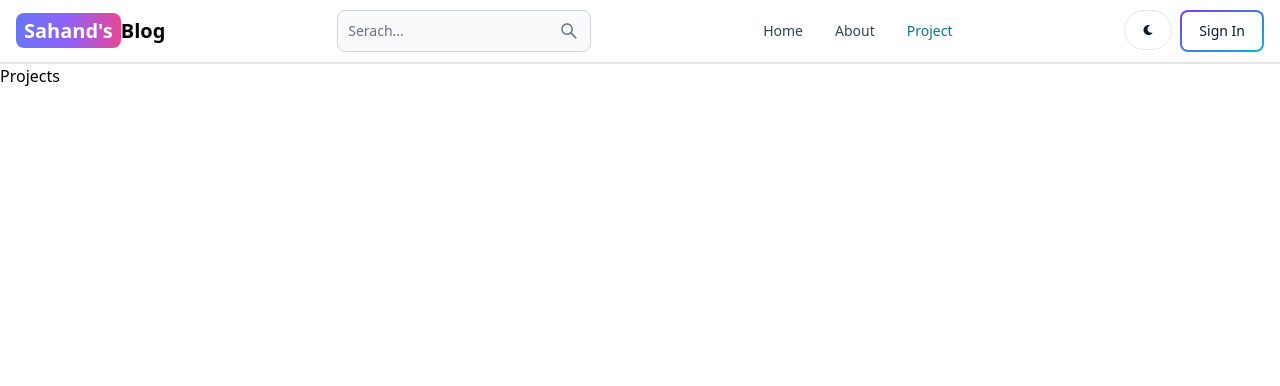
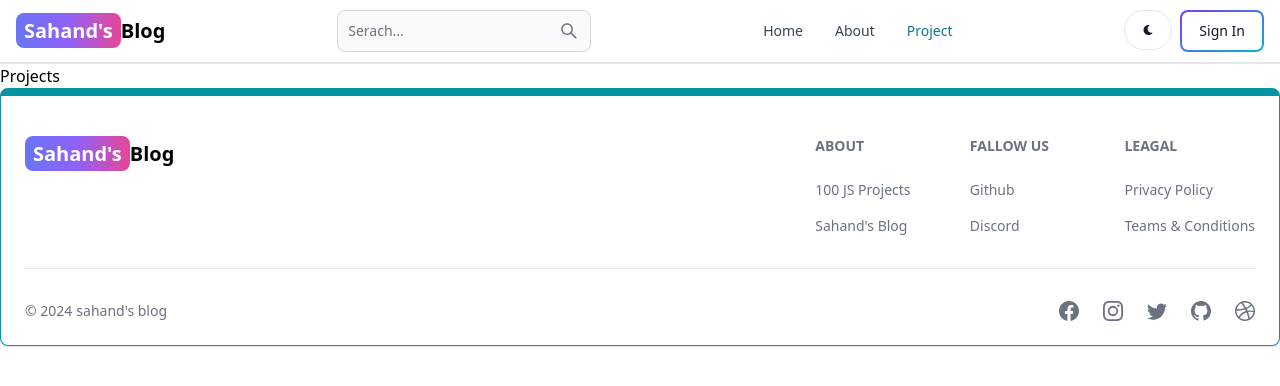
Before and after one commit to Yasindu07/mern-blog, a React (Vite) app in the folder client/: page /projects in a window 1280 px wide. Shown: the top 386 px of the page. Built offline with nearby package versions, Linux system fonts and the light colour scheme.

Commit message:
Create footer

```diff
--- a/client/src/App.jsx
+++ b/client/src/App.jsx
@@ -6,6 +6,7 @@
 import Dashboard from "./pages/Dashboard"
 import Projects from "./pages/Projects"
 import Header from "./Components/Header"
+import Footer from "./Components/Footer"
 
 export default function App() {
   return (
@@ -19,8 +20,8 @@
           <Route path="/sign-up" element={<SignUp />} />
           <Route path="/dashboard" element={<Dashboard />} />
           <Route path="/projects" element={<Projects />} />
-
         </Routes>
+        <Footer />
         </BrowserRouter>
     </div>
   )
--- /dev/null
+++ b/client/src/Components/Footer.jsx
@@ -0,0 +1,93 @@
+import { Footer } from "flowbite-react";
+import { Link } from "react-router-dom";
+import { BsFacebook, BsInstagram, BsTwitter, BsGithub, BsDribbble } from "react-icons/bs";
+
+export default function FooterCom() {
+  return (
+    <Footer container className="border border-t-8 border-teal-500">
+      <div className="w-full max-w-7xl mx-auto">
+        <div className="grid w-full justify-between sm:flex md:grid-cols-1">
+          <div className="mt-5 ">
+            <Link
+              to="/"
+              className="self-center whitespace-nowrap text-lg
+                sm:text-xl font-semibold dark:text-white"
+            >
+              <span
+                className="px-2 py-1 bg-gradient-to-r from-indigo-500
+                via-purple-500 to-pink-500 rounded-lg text-white"
+              >
+                Sahand's
+              </span>
+              Blog
+            </Link>
+          </div>
+          <div
+            className="grid grid-cols-2 gap-8 mt-4 sm:grid-cols-3
+                sm:gap-6"
+          >
+            <div>
+              <Footer.Title title="About" />
+              <Footer.LinkGroup col>
+                <Footer.Link
+                  href="https://www.100jsprojects.com"
+                  target="_blank"
+                  rel="noopener noreferrer"
+                >
+                  100 JS Projects
+                </Footer.Link>
+                <Footer.Link
+                  href="/about"
+                  target="_blank"
+                  rel="noopener noreferrer"
+                >
+                  Sahand's Blog
+                </Footer.Link>
+              </Footer.LinkGroup>
+            </div>
+            <div>
+              <Footer.Title title="Fallow us" />
+              <Footer.LinkGroup col>
+                <Footer.Link
+                  href="https://www.github.com/yasindu07"
+                  target="_blank"
+                  rel="noopener noreferrer"
+                >
+                  Github
+                </Footer.Link>
+                <Footer.Link href="#">Discord</Footer.Link>
+              </Footer.LinkGroup>
+            </div>
+            <div>
+              <Footer.Title title="Leagal" />
+              <Footer.LinkGroup col>
+                <Footer.Link
+                  href="#"
+
+                >
+                  Privacy Policy
+                </Footer.Link>
+                <Footer.Link href="#">
+                    Teams & Conditions
+                </Footer.Link>
+              </Footer.LinkGroup>
+            </div>
+          </div>
+        </div>
+        <Footer.Divider />
+        <div className="w-full sm:flex sm:items-center sm:justify-between">
+            <Footer.Copyright  href="#" by="sahand's blog"
+            year={new Date().getFullYear()}
+            />
+            <div className="flex gap-6 sm:mt-0 mt-4 sm:justify-center">
+                <Footer.Icon href="#" icon={BsFacebook} />
+                <Footer.Icon href="#" icon={BsInstagram} />
+                <Footer.Icon href="#" icon={BsTwitter} />
+                <Footer.Icon href="https://www.github.com/yasindu07" icon={BsGithub} />
+                <Footer.Icon href="#" icon={BsDribbble} />
+            </div>
+        </div>
+      </div>
+    </Footer>
+  );
+}
```
